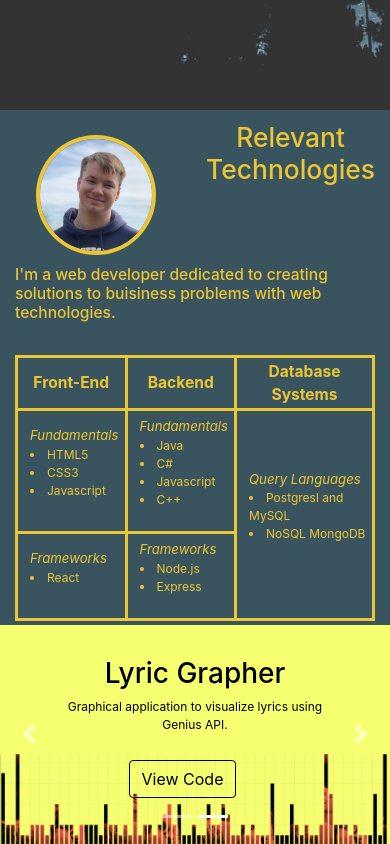
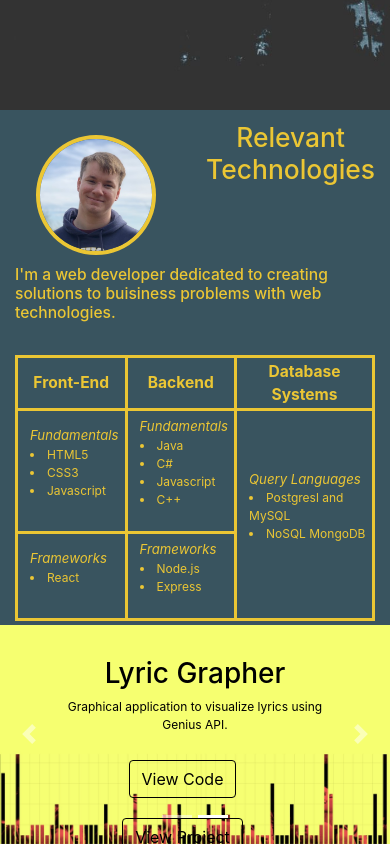
Before and after one commit to cacciamani10/cacciamani10.github.io, a React (Create React App) app: page / in a window 390 px wide. Shown: the part 742-1586 px from the top of the page. Built offline with nearby package versions, Linux system fonts and the light colour scheme.

Commit message:
Added buttons for easier mobile use

```diff
--- a/src/components/Sections/Projects.js
+++ b/src/components/Sections/Projects.js
@@ -21,6 +21,9 @@ export default function Projects() {
                     <Button className="buttons" variant="outline-light" href="https://github.com/cacciamani10/IssueReport" target="_blank" rel="noopener noreferrer">
                         View Code
                     </Button>
+                    <Button className="buttons" variant="outline-light" href="http://dry-sands-09676.herokuapp.com/" target="_blank" rel="noopener noreferrer">
+                        View Project
+                    </Button>
                 </Carousel.Caption>
             </Carousel.Item>
             <Carousel.Item>
@@ -37,6 +40,9 @@ export default function Projects() {
                     <Button className="buttons" variant="outline-dark" href="https://github.com/cacciamani10/LyricGrapher" target="_blank" rel="noopener noreferrer">
                         View Code
                     </Button>
+                    <Button className="buttons" variant="outline-dark" href="https://lyric-grapher.herokuapp.com/" target="_blank" rel="noopener noreferrer">
+                        View Project
+                    </Button>
                 </Carousel.Caption>
             </Carousel.Item>
         </Carousel>
```
